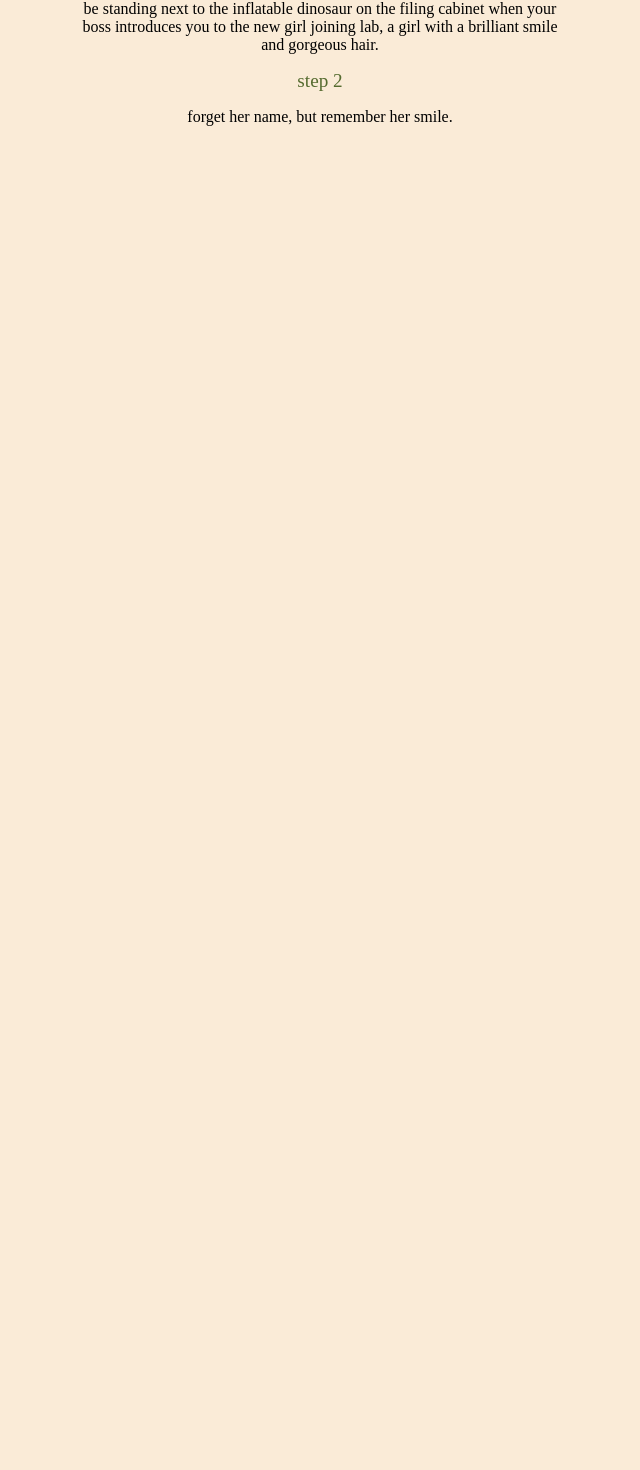
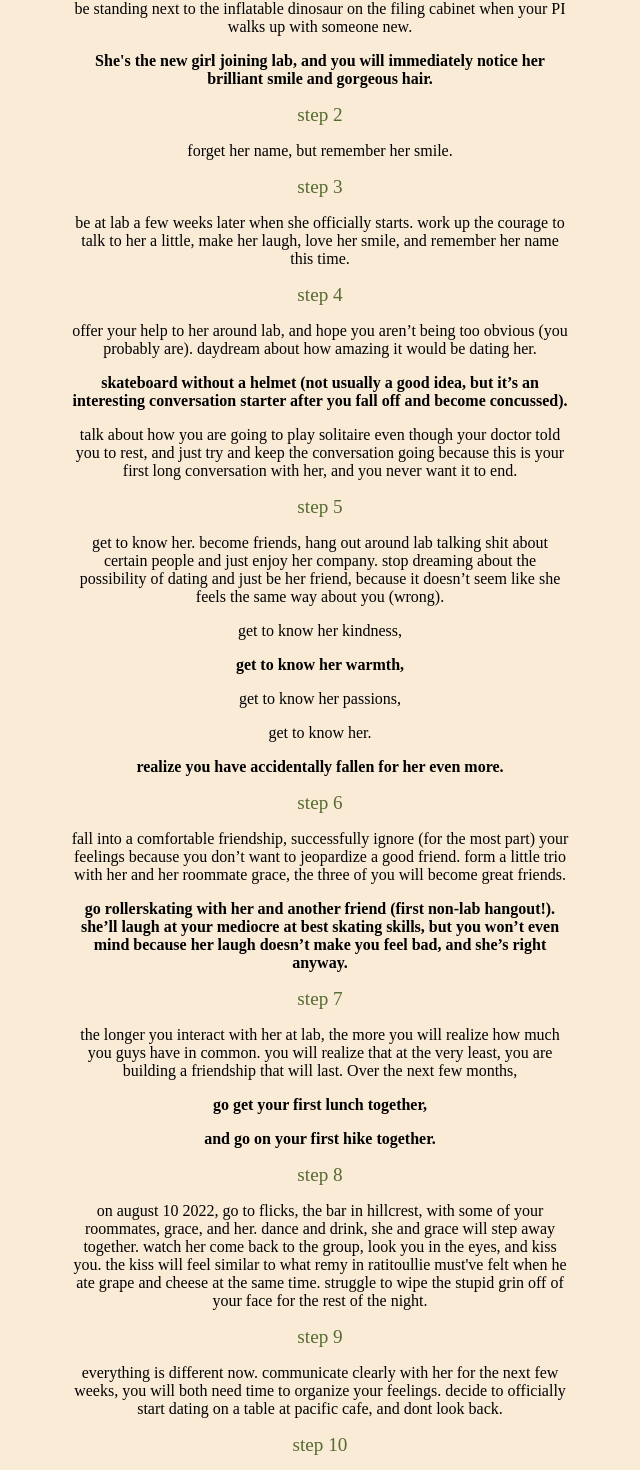
Before and after one commit to recursivelymanan/portfolio-web, a React (Create React App) app: page /oneyear in a window 1280 px wide. Shown: the part 1008-2478 px from the top of the page, without its empty margins (320-960 px from the left). Before the commit the page ends 1150 px from the top, so only its background shows below. Built offline with nearby package versions, Linux system fonts and the light colour scheme.

Commit message:
first 10 steps

```diff
--- a/src/Ali.css
+++ b/src/Ali.css
@@ -32,14 +32,25 @@ div.wrapper {
   bottom: 50%;
 }
 
-img.hover {
+img.hover-left {
   position: fixed;
   width: 30%;
   height: auto;
   left: 20%;
   z-index: 9999;
   animation: fadeIn 1s;
-  top: 10%;
+  top: 40%;
+  pointer-events: none;
+}
+
+img.hover-right {
+  position: fixed;
+  width: 30%;
+  height: auto;
+  left: 60%;
+  z-index: 9999;
+  animation: fadeIn 1s;
+  top: 30%;
   pointer-events: none;
 }
 
--- a/src/Ali.js
+++ b/src/Ali.js
@@ -24,8 +24,11 @@ function Ali() {
         message="how to fall in love"
         imgSrc="/imgs/Title.JPG"
         classname="title"
+        side="right"
       />
-      <p class="subtitle">dedicated to ali, happy one year &lt;3</p>
+      <p class="subtitle">
+        a 10 step plan, dedicated to ali, happy one year &lt;3
+      </p>
       <p class="date">august 10, 2023</p>
       <p class="date">--------</p>
       <p> </p>
@@ -37,11 +40,111 @@ function Ali() {
       </p>
       <p class="body">
         be standing next to the inflatable dinosaur on the filing cabinet when
-        your boss introduces you to the new girl joining lab, a girl with a
-        brilliant smile and gorgeous hair.
+        your PI walks up with someone new.
       </p>
+      <ImageText
+        message="She's the new girl joining lab, and you will immediately notice her brilliant smile and gorgeous hair."
+        imgSrc="/imgs/Welcome.jpg"
+        classname="body"
+        side="left"
+      />
       <p class="title">step 2</p>
       <p class="body">forget her name, but remember her smile.</p>
+      <p class="title">step 3</p>
+      <p class="body">
+        be at lab a few weeks later when she officially starts. work up the
+        courage to talk to her a little, make her laugh, love her smile, and
+        remember her name this time.
+      </p>
+      <p class="title">step 4</p>
+      <p class="body">
+        offer your help to her around lab, and hope you aren’t being too obvious
+        (you probably are). daydream about how amazing it would be dating her.
+      </p>
+      <ImageText
+        message="skateboard without a helmet (not usually a good idea, but it’s an
+        interesting conversation starter after you fall off and become
+        concussed)."
+        imgSrc="/imgs/concuss.jpeg"
+        classname="body"
+        side="right"
+      />
+      <p class="body">
+        talk about how you are going to play solitaire even though your doctor
+        told you to rest, and just try and keep the conversation going because
+        this is your first long conversation with her, and you never want it to
+        end.
+      </p>
+      <p class="title">step 5</p>
+      <p class="body">
+        get to know her. become friends, hang out around lab talking shit about
+        certain people and just enjoy her company. stop dreaming about the
+        possibility of dating and just be her friend, because it doesn’t seem
+        like she feels the same way about you (wrong).{" "}
+      </p>
+      <p class="body">get to know her kindness,</p>
+      <ImageText
+        message="get to know her warmth,"
+        imgSrc="/imgs/xmas.jpeg"
+        side="left"
+        classname="body"
+      />
+      <p class="body">get to know her passions,</p>
+      <p class="body">get to know her.</p>
+      <ImageText
+        message="realize you have accidentally fallen for her even more."
+        imgSrc="/imgs/crushing.jpeg"
+        side="right"
+        classname="body"
+      />
+      <p class="title">step 6</p>
+      <p class="body">
+        fall into a comfortable friendship, successfully ignore (for the most
+        part) your feelings because you don’t want to jeopardize a good friend.
+        form a little trio with her and her roommate grace, the three of you
+        will become great friends.
+      </p>
+      <ImageText
+        message="go rollerskating with her and another friend (first non-lab hangout!). she’ll laugh at your mediocre at best skating skills, but you won’t even mind because her laugh doesn’t make you feel bad, and she’s right anyway."
+        side="left"
+        classname="body"
+        imgSrc="/imgs/skating.jpg"
+      />
+      <p class="title">step 7</p>
+      <p class="body">
+        the longer you interact with her at lab, the more you will realize how
+        much you guys have in common. you will realize that at the very least,
+        you are building a friendship that will last. Over the next few months,
+      </p>
+      <ImageText
+        message="go get your first lunch together,"
+        side="right"
+        imgSrc="/imgs/lunch.jpg"
+        classname="body"
+      />
+      <ImageText
+        message="and go on your first hike together."
+        side="left"
+        classname="body"
+        imgSrc="/imgs/hike.jpg"
+      />
+      <p class="title">step 8</p>
+      <p class="body">
+        on august 10 2022, go to flicks, the bar in hillcrest, with some of your
+        roommates, grace, and her. dance and drink, she and grace will step away
+        together. watch her come back to the group, look you in the eyes, and
+        kiss you. the kiss will feel similar to what remy in ratitoullie must've
+        felt when he ate grape and cheese at the same time. struggle to wipe the
+        stupid grin off of your face for the rest of the night.
+      </p>
+      <p class="title">step 9</p>
+      <p class="body">
+        everything is different now. communicate clearly with her for the next
+        few weeks, you will both need time to organize your feelings. decide to
+        officially start dating on a table at pacific cafe, and dont look back.
+      </p>
+      <p class="title">step 10</p>
+      <p class="body">date the girl of your dreams.</p>
     </>
   );
 }
--- a/src/ImageText/ImageText.js
+++ b/src/ImageText/ImageText.js
@@ -1,6 +1,6 @@
 import React, { useState } from "react";
 
-function ImageText({ imgSrc, message, classname }) {
+function ImageText({ imgSrc, message, classname, side }) {
   const [hover, setHover] = useState(false);
 
   const mouseOver = () => {
@@ -22,7 +22,7 @@ function ImageText({ imgSrc, message, classname }) {
         {message}
       </p>
 
-      {hover && <img class="hover" src={imgSrc} />}
+      {hover && <img class={`hover-${side}`} src={imgSrc} />}
     </>
   );
 }
```
